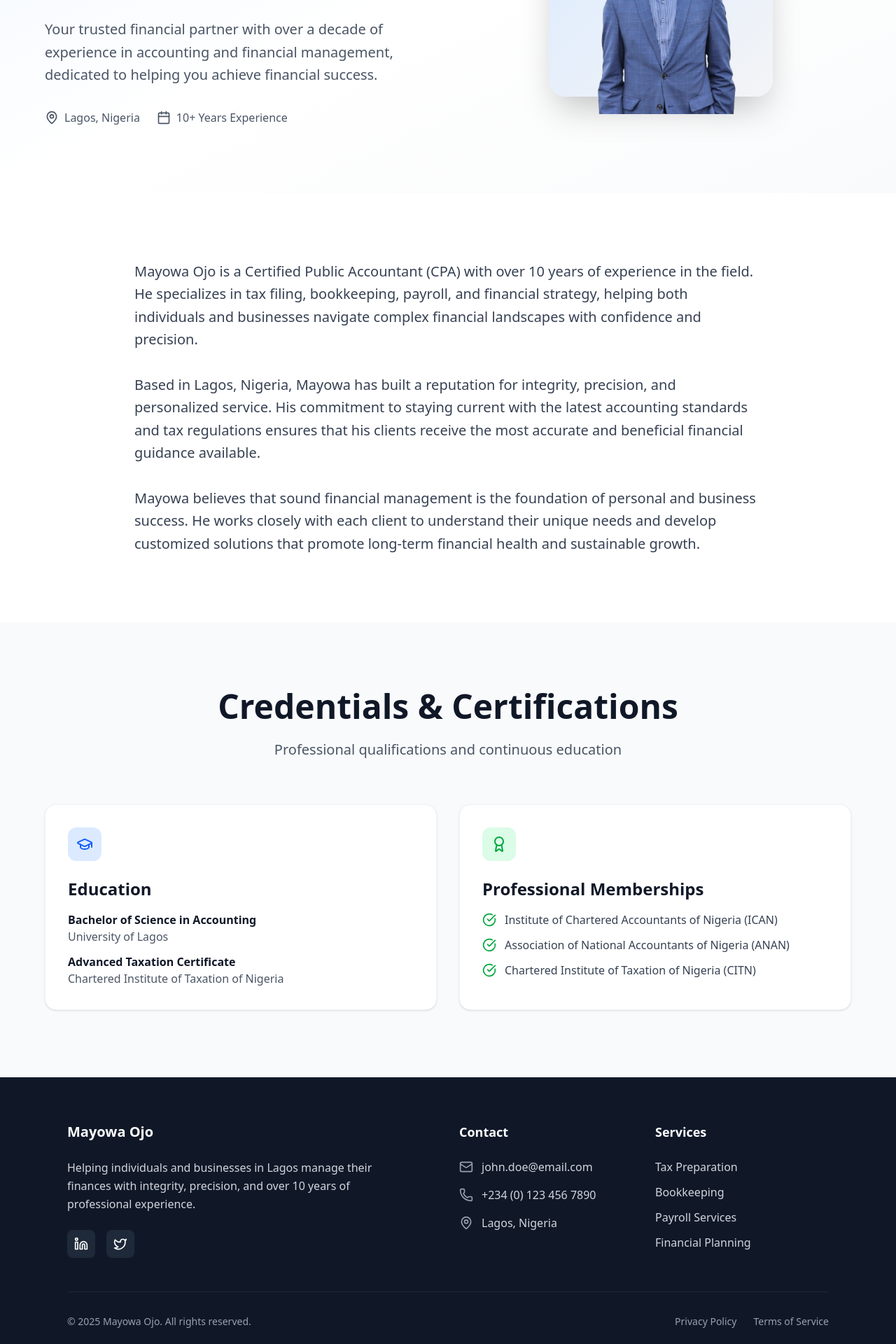
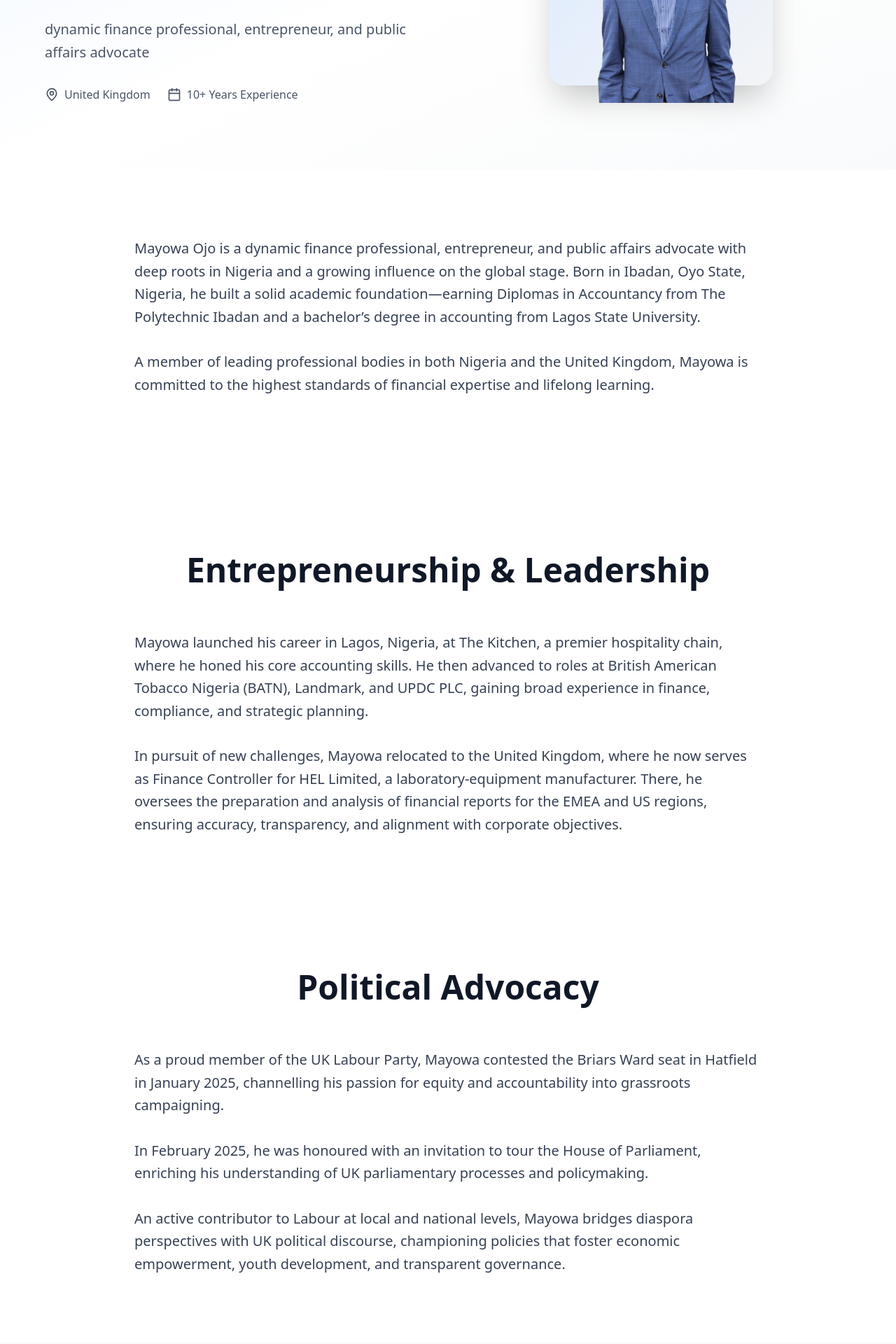
Before and after one commit to theNubiadev/mayowaojoWeb, a React (Vite) app: page /about in a window 1280 px wide. Shown: the part 400-2320 px from the top of the page at 70% size. Built offline with nearby package versions, Linux system fonts and the light colour scheme.

Commit message:
updated the bio and stuffs added

```diff
--- a/src/pages/About.jsx
+++ b/src/pages/About.jsx
@@ -1,7 +1,12 @@
-import React from 'react'
-import { Award, Calendar, MapPin, GraduationCap, CheckCircle} from 'lucide-react';
-import Hero from '../assets/bghero.png'; // Adjust the path as necessary
-
+import React from "react";
+import {
+  Award,
+  Calendar,
+  MapPin,
+  GraduationCap,
+  CheckCircle,
+} from "lucide-react";
+import Hero from "../assets/bghero.png"; // Adjust the path as necessary
 
 // This is the About page for Mayowa Ojo, a Certified Public Accountant
 // It includes a brief introduction, professional background, and credentials
@@ -14,18 +19,21 @@ function About() {
             <div>
               <div className="inline-flex items-center px-4 py-2 bg-blue-100 text-blue-700 rounded-full text-sm font-medium mb-8">
                 <Award className="h-4 w-4 mr-2" />
-                Certified Public Accountant
+                {/* Certified Public Accountant */}
+                Accountant | Entrepreneur | Political Advocate
               </div>
               <h1 className="text-4xl md:text-6xl font-bold text-gray-900 mb-8 leading-tight">
                 About Mayowa Ojo
               </h1>
               <p className="text-xl text-gray-600 leading-relaxed mb-8">
-                Your trusted financial partner with over a decade of experience in accounting and financial management, dedicated to helping you achieve financial success.
+                dynamic finance professional, entrepreneur, and
+              public affairs advocate
               </p>
+
               <div className="flex items-center space-x-6 text-gray-600">
                 <div className="flex items-center">
                   <MapPin className="h-5 w-5 mr-2" />
-                  <span>Lagos, Nigeria</span>
+                  <span>United Kingdom</span>
                 </div>
                 <div className="flex items-center">
                   <Calendar className="h-5 w-5 mr-2" />
@@ -47,31 +55,95 @@ function About() {
         <div className="max-w-4xl mx-auto">
           <div className="prose prose-xl max-w-none">
             <p className="text-xl text-gray-700 leading-relaxed mb-8">
-              Mayowa Ojo is a Certified Public Accountant (CPA) with over 10 years of experience in the field.
-              He specializes in tax filing, bookkeeping, payroll, and financial strategy, helping both individuals
-              and businesses navigate complex financial landscapes with confidence and precision.
+              Mayowa Ojo is a dynamic finance professional, entrepreneur, and
+              public affairs advocate with deep roots in Nigeria and a growing
+              influence on the global stage. Born in Ibadan, Oyo State, Nigeria,
+              he built a solid academic foundation—earning Diplomas in
+              Accountancy from The Polytechnic Ibadan and a bachelor’s degree in
+              accounting from Lagos State University.
             </p>
             <p className="text-xl text-gray-700 leading-relaxed mb-8">
-              Based in Lagos, Nigeria, Mayowa has built a reputation for integrity, precision, and personalized service.
-              His commitment to staying current with the latest accounting standards and tax regulations ensures that
-              his clients receive the most accurate and beneficial financial guidance available.
-            </p>
-            <p className="text-xl text-gray-700 leading-relaxed">
-              Mayowa believes that sound financial management is the foundation of personal and business success.
-              He works closely with each client to understand their unique needs and develop customized solutions
-              that promote long-term financial health and sustainable growth.
+              A member of leading professional bodies in both Nigeria and the
+              United Kingdom, Mayowa is committed to the highest standards of
+              financial expertise and lifelong learning.
             </p>
           </div>
         </div>
       </section>
 
+      {/* Bio Section */}
+      <section className="py-24 px-6 lg:px-8 bg-white">
+        <div className="max-w-4xl mx-auto">
+          <div className="text-center mb-16">
+            <h2 className="text-4xl md:text-5xl font-bold text-gray-900 mb-6">
+              Entrepreneurship & Leadership
+            </h2>
+          </div>
+          <div className="prose prose-xl max-w-none">
+            <p className="text-xl text-gray-700 leading-relaxed mb-8">
+              Mayowa launched his career in Lagos, Nigeria, at The Kitchen, a
+              premier hospitality chain, where he honed his core accounting
+              skills. He then advanced to roles at British American Tobacco
+              Nigeria (BATN), Landmark, and UPDC PLC, gaining broad experience
+              in finance, compliance, and strategic planning.
+            </p>
+            {/*  */}
+            <p className="text-xl text-gray-700 leading-relaxed">
+              In pursuit of new challenges, Mayowa relocated to the United
+              Kingdom, where he now serves as Finance Controller for HEL
+              Limited, a laboratory-equipment manufacturer. There, he oversees
+              the preparation and analysis of financial reports for the EMEA and
+              US regions, ensuring accuracy, transparency, and alignment with
+              corporate objectives.
+            </p>
+          </div>
+        </div>
+      </section>
 
-       {/* Credentials */}
+      {/* Political Advocacy Section */}
+      <section className="py-24 px-6 lg:px-8 bg-white">
+        <div className="max-w-4xl mx-auto">
+          <div className="text-center mb-16">
+            <h2 className="text-4xl md:text-5xl font-bold text-gray-900 mb-6">
+              Political Advocacy
+            </h2>
+          </div>
+          <div className="prose prose-xl max-w-none">
+            <p className="text-xl text-gray-700 leading-relaxed mb-8">
+              As a proud member of the UK Labour Party, Mayowa contested the
+              Briars Ward seat in Hatfield in January 2025, channelling his
+              passion for equity and accountability into grassroots campaigning.
+            </p>
+            <p className="text-xl text-gray-700 leading-relaxed mb-8">
+              In February 2025, he was honoured with an invitation to tour the
+              House of Parliament, enriching his understanding of UK
+              parliamentary processes and policymaking.
+            </p>
+            <p className="text-xl text-gray-700 leading-relaxed">
+              An active contributor to Labour at local and national levels,
+              Mayowa bridges diaspora perspectives with UK political discourse,
+              championing policies that foster economic empowerment, youth
+              development, and transparent governance.
+            </p>
+          </div>
+        </div>
+      </section>
+
+      {/* Credentials */}
       <section className="py-24 px-6 lg:px-8 bg-gray-50">
         <div className="max-w-6xl mx-auto">
           <div className="text-center mb-16">
-            <h2 className="text-4xl md:text-5xl font-bold text-gray-900 mb-6">Credentials & Certifications</h2>
-            <p className="text-xl text-gray-600">Professional qualifications and continuous education</p>
+            <h2 className="text-4xl md:text-5xl font-bold text-gray-900 mb-6">
+              Professional Journey
+            </h2>
+          </div>
+          <div className="text-center mb-16">
+            <h2 className="text-4xl md:text-5xl font-bold text-gray-900 mb-6">
+              Credentials & Certifications
+            </h2>
+            <p className="text-xl text-gray-600">
+              Professional qualifications and continuous education
+            </p>
           </div>
 
           <div className="grid grid-cols-1 md:grid-cols-2 gap-8">
@@ -79,15 +151,23 @@ function About() {
               <div className="w-12 h-12 bg-blue-100 rounded-xl flex items-center justify-center mb-6">
                 <GraduationCap className="h-6 w-6 text-blue-600" />
               </div>
-              <h3 className="text-2xl font-bold text-gray-900 mb-4">Education</h3>
+              <h3 className="text-2xl font-bold text-gray-900 mb-4">
+                Education
+              </h3>
               <div className="space-y-3">
                 <div>
-                  <p className="font-semibold text-gray-900">Bachelor of Science in Accounting</p>
-                  <p className="text-gray-600">University of Lagos</p>
+                  <p className="font-semibold text-gray-900">
+                    Bachelor in Accounting
+                  </p>
+                  <p className="text-gray-600">Lagos State University </p>
                 </div>
                 <div>
-                  <p className="font-semibold text-gray-900">Advanced Taxation Certificate</p>
-                  <p className="text-gray-600">Chartered Institute of Taxation of Nigeria</p>
+                  <p className="font-semibold text-gray-900">
+                      Diploma in Accountancy
+                  </p>
+                  <p className="text-gray-600">
+                    The Polytechnic Ibadan
+                  </p>
                 </div>
               </div>
             </div>
@@ -96,19 +176,27 @@ function About() {
               <div className="w-12 h-12 bg-green-100 rounded-xl flex items-center justify-center mb-6">
                 <Award className="h-6 w-6 text-green-600" />
               </div>
-              <h3 className="text-2xl font-bold text-gray-900 mb-4">Professional Memberships</h3>
+              <h3 className="text-2xl font-bold text-gray-900 mb-4">
+                Professional Memberships
+              </h3>
               <div className="space-y-3">
                 <div className="flex items-center">
                   <CheckCircle className="h-5 w-5 text-green-600 mr-3" />
-                  <span className="text-gray-700">Institute of Chartered Accountants of Nigeria (ICAN)</span>
+                  <span className="text-gray-700">
+                    Institute of Chartered Accountants of Nigeria (ICAN)
+                  </span>
                 </div>
                 <div className="flex items-center">
                   <CheckCircle className="h-5 w-5 text-green-600 mr-3" />
-                  <span className="text-gray-700">Association of National Accountants of Nigeria (ANAN)</span>
+                  <span className="text-gray-700">
+                    Association of National Accountants of Nigeria (ANAN)
+                  </span>
                 </div>
                 <div className="flex items-center">
                   <CheckCircle className="h-5 w-5 text-green-600 mr-3" />
-                  <span className="text-gray-700">Chartered Institute of Taxation of Nigeria (CITN)</span>
+                  <span className="text-gray-700">
+                    Chartered Institute of Taxation of Nigeria (CITN)
+                  </span>
                 </div>
               </div>
             </div>
@@ -116,7 +204,7 @@ function About() {
         </div>
       </section>
     </div>
-  )
+  );
 }
 
-export default About
+export default About;
--- a/src/pages/Home.jsx
+++ b/src/pages/Home.jsx
@@ -10,7 +10,8 @@ function Home() {
           <div className="text-center max-w-4xl mx-auto">
             <div className="inline-flex items-center px-4 py-2 bg-blue-100 text-blue-700 rounded-full text-sm font-medium mb-8">
               <Award className="h-4 w-4 mr-2" />
-              Certified Accountant • 10+ Years Experience
+              {/* Certified Accountant • 10+ Years Experience */}
+              Accountant | Entrepreneur | Political Advocate
             </div>
           <h1 className="text-5xl md:text-7xl font-bold text-gray-900 mb-8 leading-tight"> Hi, i'm
             <br/>
@@ -20,7 +21,8 @@ function Home() {
               </span> */}
             </h1>
             <p className="text-xl md:text-2xl text-gray-600 mb-12 leading-relaxed max-w-3xl mx-auto">
-              Helping individuals and businesses in Lagos manage their finances with integrity, precision, and strategic insight for sustainable growth.
+              {/* Helping individuals and businesses in Lagos manage their finances with integrity, precision, and strategic insight for sustainable growth. */}
+              Guided by integrity, leadership, and service, Mayowa Ojo embodies a new generation of professionals who integrate business excellence with social purpose.
             </p>
             </div>
             </div>
```
